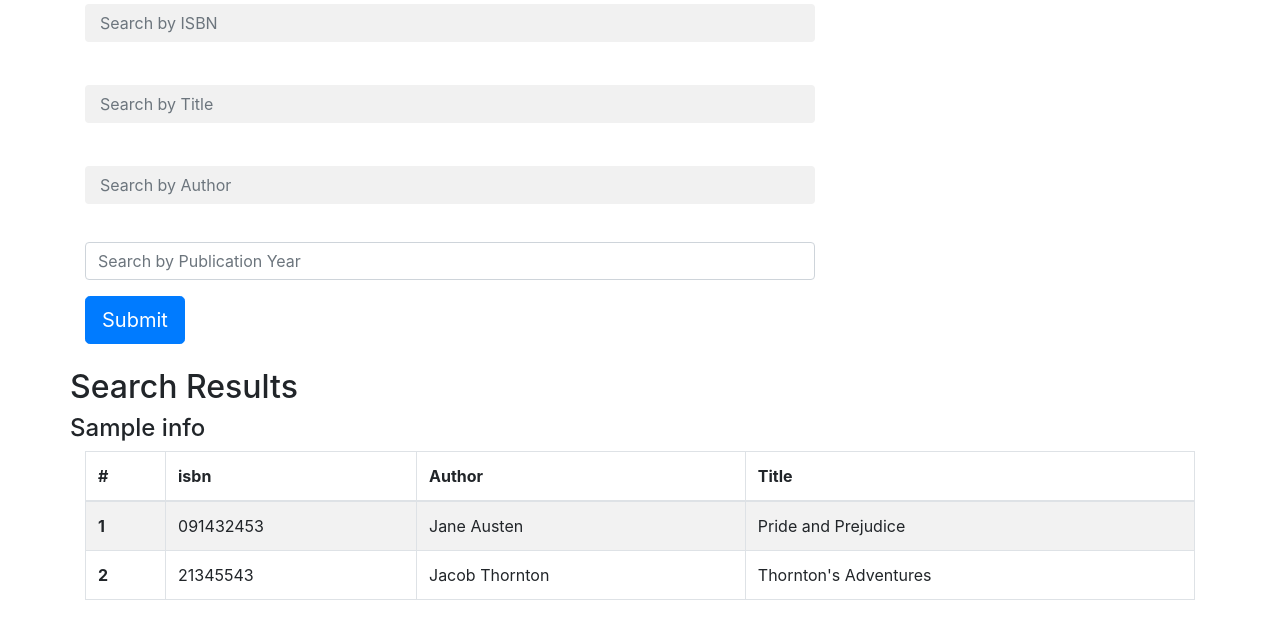
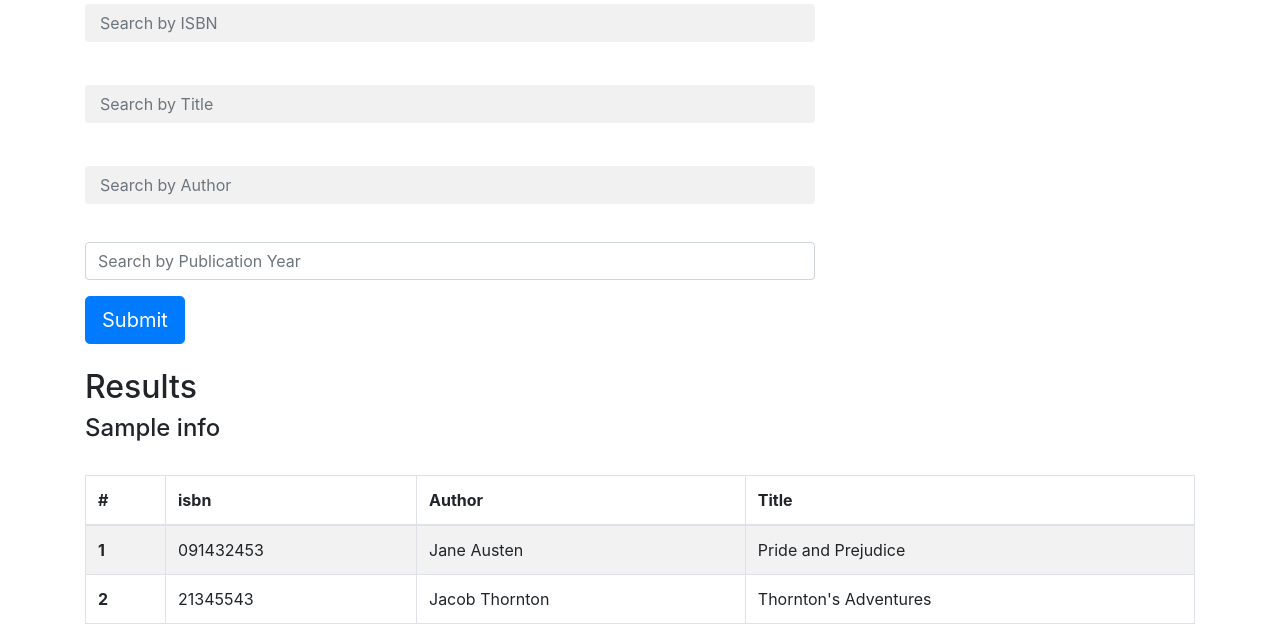
Before and after one commit to sourish33/Book_reviews, a Flask app: template templates/search_books.html in a window 1280 px wide. Shown: the part 329-969 px from the top of the page. Before the commit the page ends 929 px from the top, so only its background shows below. Run offline with Flask 2, Linux system fonts and the light colour scheme; the template is opened without the code that fills it: most values are stand-ins (such as "Sample title", 1, 10 or a date in 2020); parts of the project's set-up code (start-up, migrations or seed data) failed here and were passed over; some libraries are stand-ins or nearby versions.

Commit message:
search_books page cleaned up further

```diff
--- a/application.py
+++ b/application.py
@@ -141,7 +141,7 @@ def search_books():
     results = search_book_database(isbn, title, author, year)
     [_,_, _, lname, fname] = search_exact(s.current_user, 'username','Users')
     who_dis_text = "You are logged in as {} {}.".format(fname, lname)
-    info = "{} results found for this search". format(len(results))
+    info = "{} books found for this search". format(len(results))
     return render_template('search_books.html', info=info, who_dis_text=who_dis_text)
 
 
--- a/static/styles/style.css
+++ b/static/styles/style.css
@@ -46,4 +46,5 @@ a {
 .signin {
   background-color: #f1f1f1;
   text-align: center;
+  height: 55px;
 }
--- a/templates/search_books.html
+++ b/templates/search_books.html
@@ -49,11 +49,15 @@
             </div>
         </div>
         <div class="row mt-4">
-            <h2></a>Search Results</h2>
+            <div class="col-sm-12" >
+                 <h2>Results</h2>
+            </div>
         </div>
         {%  if who_dis_text != "" %}
-        <div class="row">
-            <div><p class="h4">{{info}}</p> </div>
+        <div class="row mb-4">
+            <div class="col-sm-12" >
+                <div><p class="h4">{{info}}</p> </div>
+            </div>
         </div>
         {% endif %}
 
```
